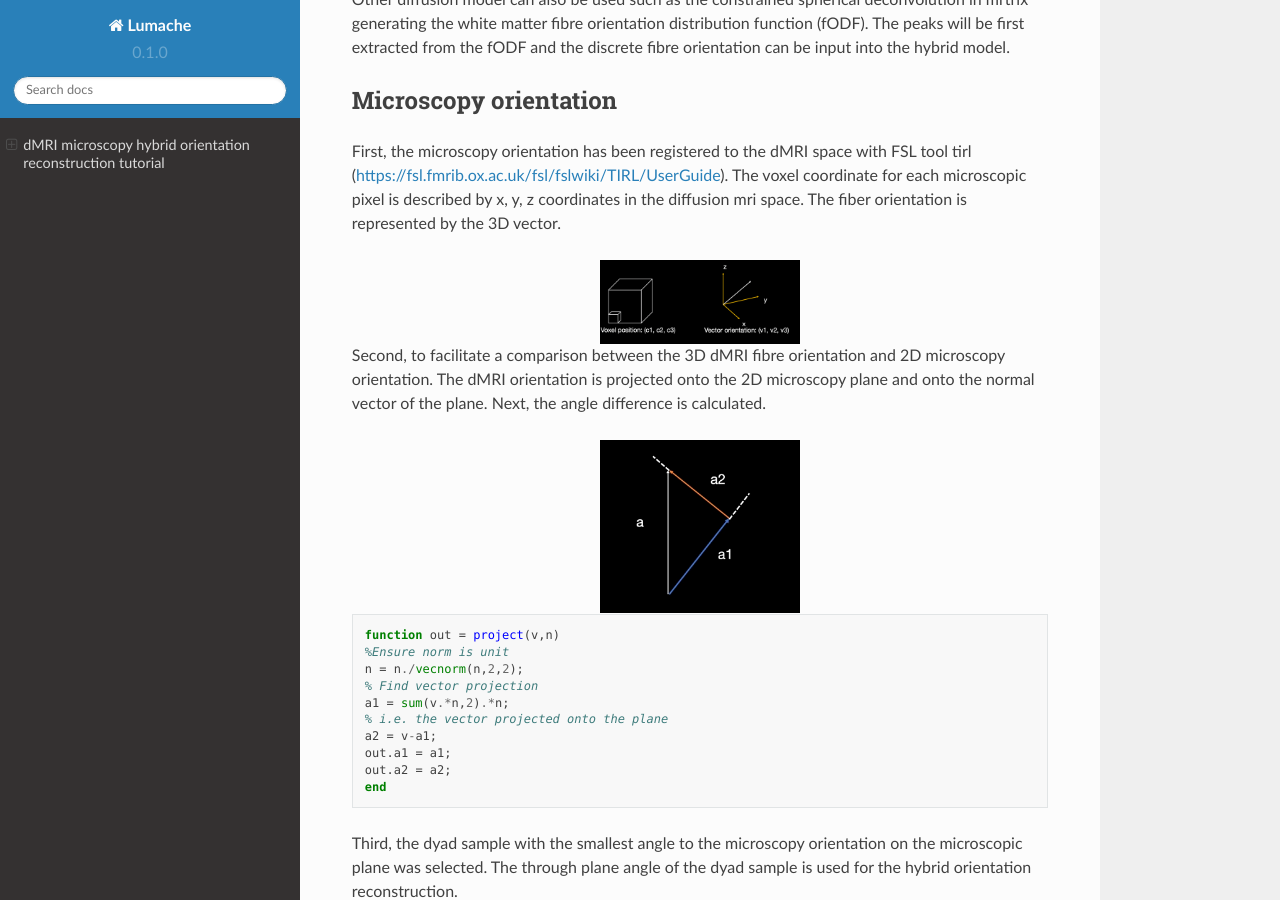
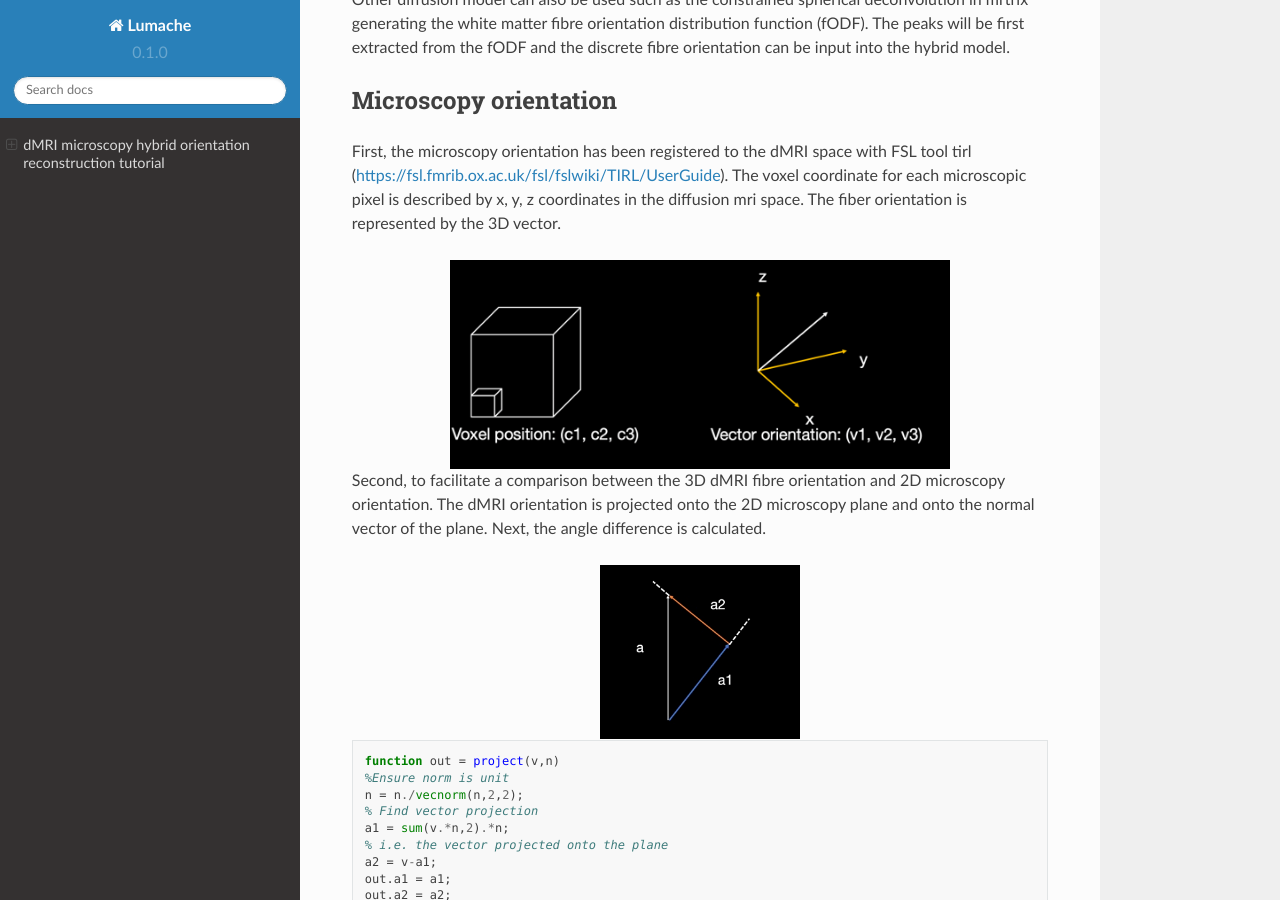
Before and after one commit to Silei-Silei/Hybrid_tractography_tutorial, a Sphinx documentation site: the page built from docs/source/index.rst, in a window 1280 px wide and 900 px high, scrolled down 553 px. Built offline with Sphinx 7.4.7 and the Read the Docs theme 2.0.0, drawn with Linux system fonts in a browser that asks for light colours.

Commit message:
Update index.rst

```diff
--- a/docs/source/index.rst
+++ b/docs/source/index.rst
@@ -22,7 +22,7 @@ Microscopy orientation
 First, the microscopy orientation has been registered to the dMRI space with FSL tool tirl (https://fsl.fmrib.ox.ac.uk/fsl/fslwiki/TIRL/UserGuide). The voxel coordinate for each microscopic pixel is described by x, y, z coordinates in the diffusion mri space. The fiber orientation is represented by the 3D vector.
 
 .. image:: ../images/fig1.jpg
-  :width: 200px
+  :width: 500px
   :align: center
 
 Second, to facilitate a comparison between the 3D dMRI fibre orientation and 2D microscopy orientation. The dMRI orientation is projected onto the 2D microscopy plane and onto the normal vector of the plane. Next, the angle difference is calculated.
```
